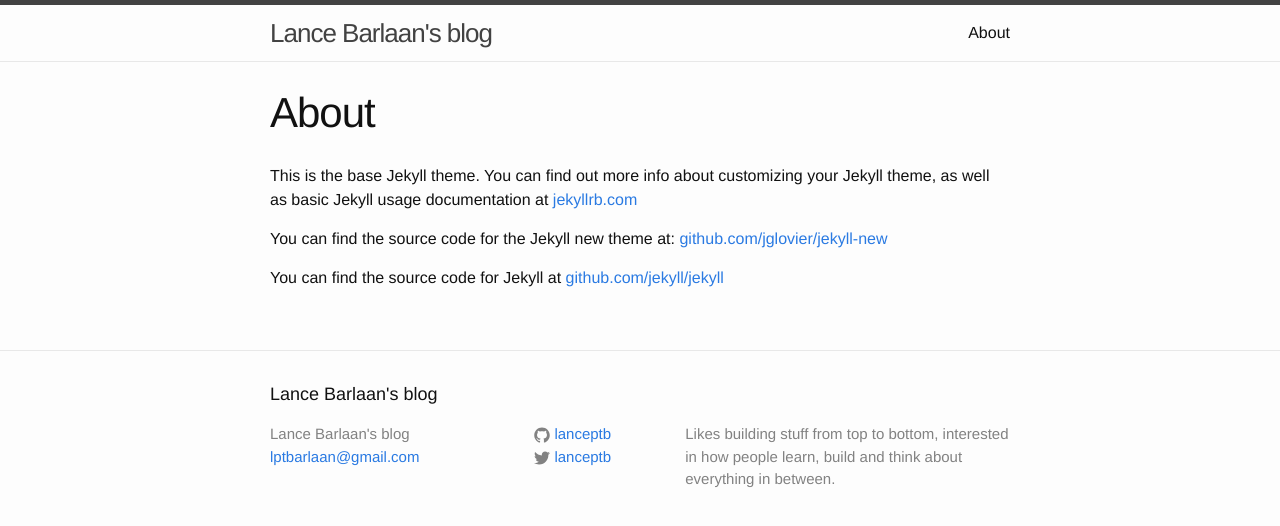
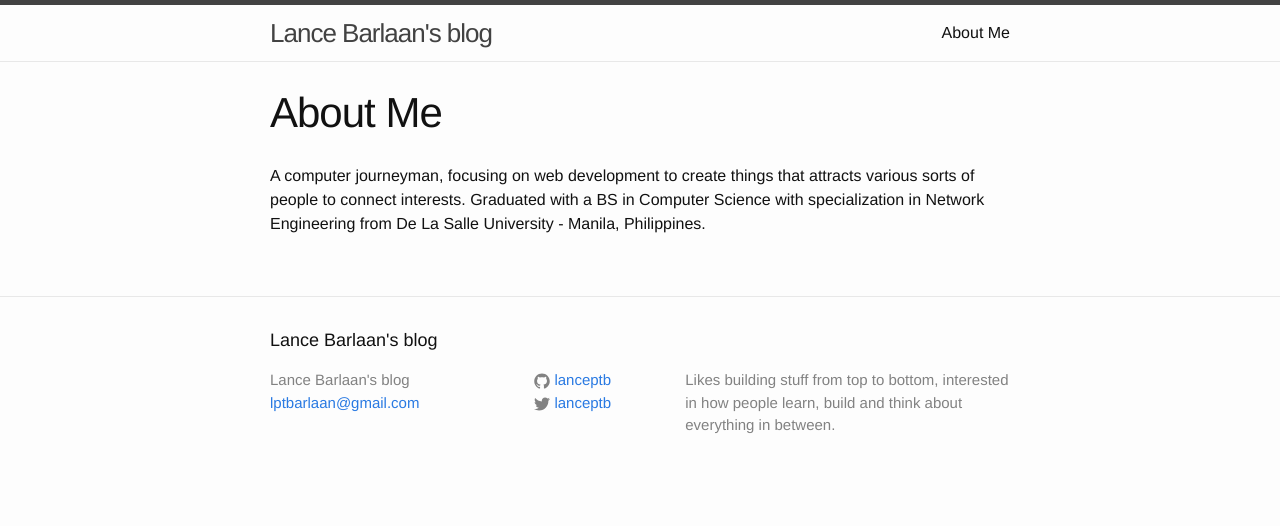
Before and after one commit to LancePTB/lanceptb.github.io, a Jekyll site: the page built from about.md, in a window 1280 px wide. Shown: the top 526 px of the page. Built offline with Jekyll 4.4.1, drawn with Linux system fonts in a browser that asks for light colours.

Commit message:
Editing content information

```diff
--- a/about.md
+++ b/about.md
@@ -1,11 +1,7 @@
 ---
 layout: page
-title: About
+title: About Me
 permalink: /about/
 ---
 
-This is the base Jekyll theme. You can find out more info about customizing your Jekyll theme, as well as basic Jekyll usage documentation at [jekyllrb.com](http://jekyllrb.com/)
-
-You can find the source code for the Jekyll new theme at: [github.com/jglovier/jekyll-new](https://github.com/jglovier/jekyll-new)
-
-You can find the source code for Jekyll at [github.com/jekyll/jekyll](https://github.com/jekyll/jekyll)
+A computer journeyman, focusing on web development to create things that attracts various sorts of people to connect interests. Graduated with a BS in Computer Science with specialization in Network Engineering from De La Salle University - Manila, Philippines.
```
